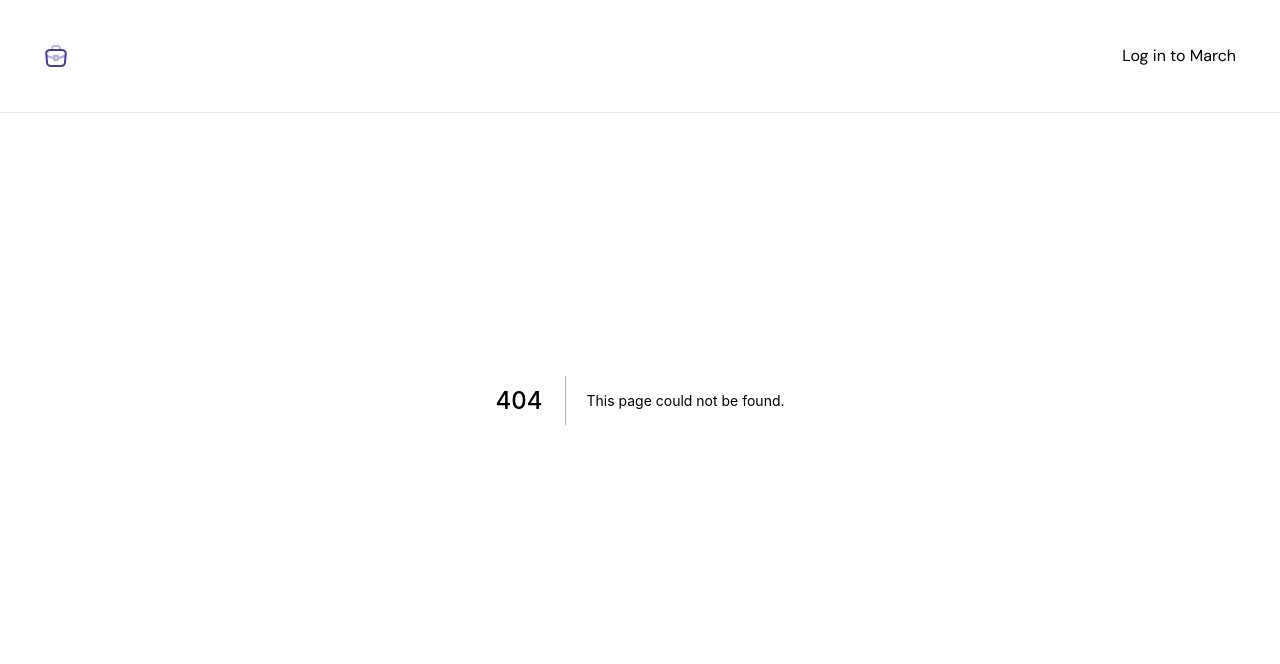
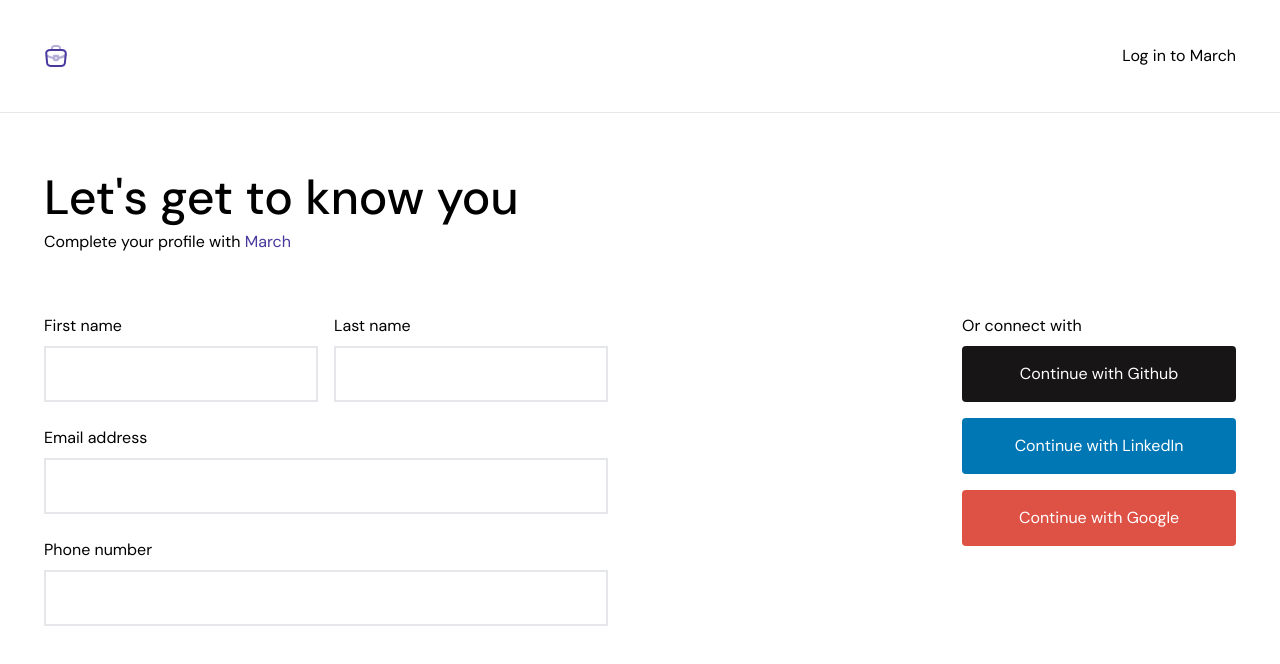
Before and after one commit to a11rew/march, a Next.js app: page /profile in a window 1280 px wide. Before the commit this address had no page. Shown: the top 664 px of the page. Built offline with nearby package versions, Linux system fonts and the light colour scheme.

Commit message:
add profile page

```diff
--- /dev/null
+++ b/pages/profile/index.tsx
@@ -0,0 +1,56 @@
+import { NextPage } from "next";
+
+const Profile: NextPage = () => {
+  return (
+    <div className="h-screen flex items-center w-full">
+      <div className="w-full">
+        <h1 className="font-medium text-5xl mb-2">
+          Let&apos;s get to know you
+        </h1>
+        <p>
+          Complete your profile with{" "}
+          <span className="text-brandpurple">March</span>
+        </p>
+        <div className="flex mt-[60px] gap-10 justify-between w-full">
+          <form className="flex flex-col gap-6">
+            <div className="flex gap-4">
+              <label>
+                First name
+                <input className="block border-2 w-[274px] h-14 px-2 mt-2" />
+              </label>
+              <label>
+                Last name
+                <input className="block border-2 w-[274px] h-14 px-2 mt-2" />
+              </label>
+            </div>
+            <label>
+              Email address
+              <input className="block border-2 w-full max-w-[564px] h-14 px-2 mt-2" />
+            </label>
+            <label>
+              Phone number
+              <input className="block border-2 w-full max-w-[564px] h-14 px-2 mt-2" />
+            </label>
+          </form>
+
+          <div>
+            <p>Or connect with</p>
+            <div className="flex flex-col gap-4 mt-2">
+              <button className="w-[274px] rounded text-white h-14 bg-[#171515]">
+                Continue with Github
+              </button>
+              <button className="w-[274px] rounded text-white h-14 bg-[#0077B5]">
+                Continue with LinkedIn
+              </button>
+              <button className="w-[274px] rounded text-white h-14 bg-[#DE5246]">
+                Continue with Google
+              </button>
+            </div>
+          </div>
+        </div>
+      </div>
+    </div>
+  );
+};
+
+export default Profile;
```
